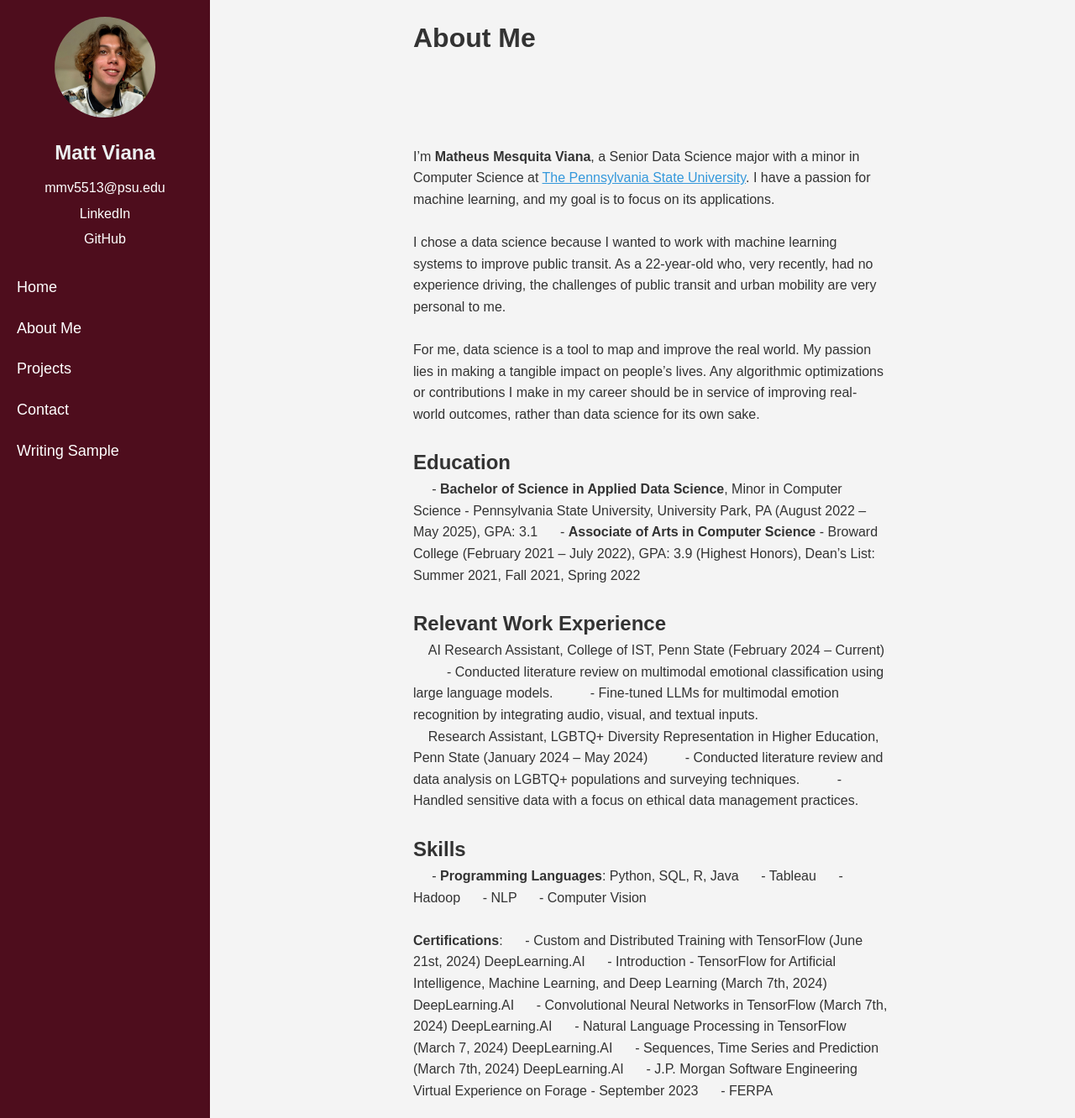
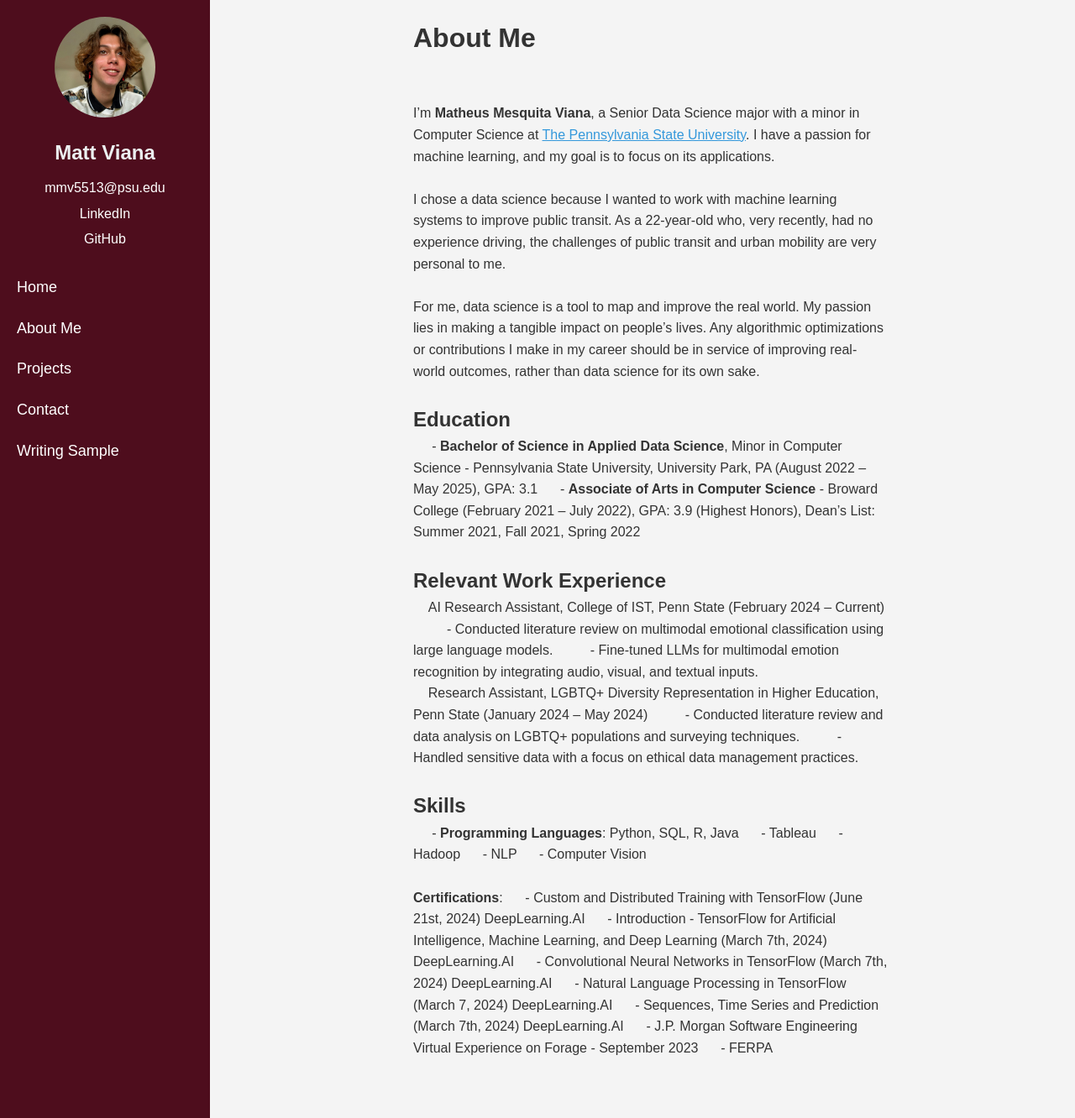
Before and after one commit to zXmattmesq/zXmattmesq.github.io, a Jekyll site: the page built from about.md, in a window 1280 px wide and 1332 px high. Shown: the whole window at 84% size. Built offline with Jekyll 4.4.1, drawn with Linux system fonts in a browser that asks for light colours.

Commit message:
removed a gap

```diff
--- a/about.md
+++ b/about.md
@@ -4,7 +4,7 @@ title: About Me
 ---
 
 # About Me
-<br><br><br><br>
+<br><br>
 I'm **Matheus Mesquita Viana**, a Senior Data Science major with a minor in Computer Science at [The Pennsylvania State University](https://ist.psu.edu/). I have a passion for machine learning, and my goal is to focus on its applications.
 <br><br>
 I chose a data science because I wanted to work with machine learning systems to improve public transit. As a 22-year-old who, very recently, had no experience driving, the challenges of public transit and urban mobility are very personal to me.
```
